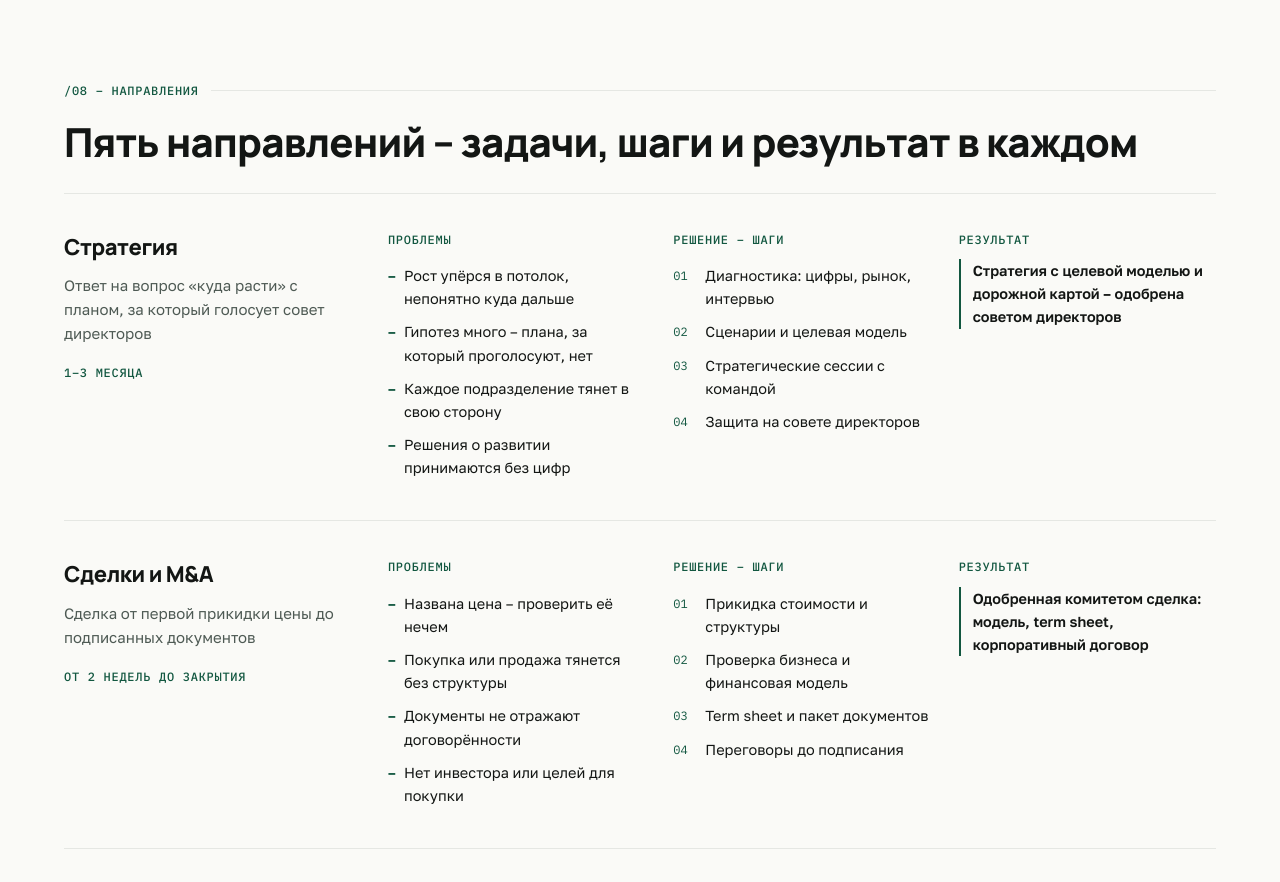
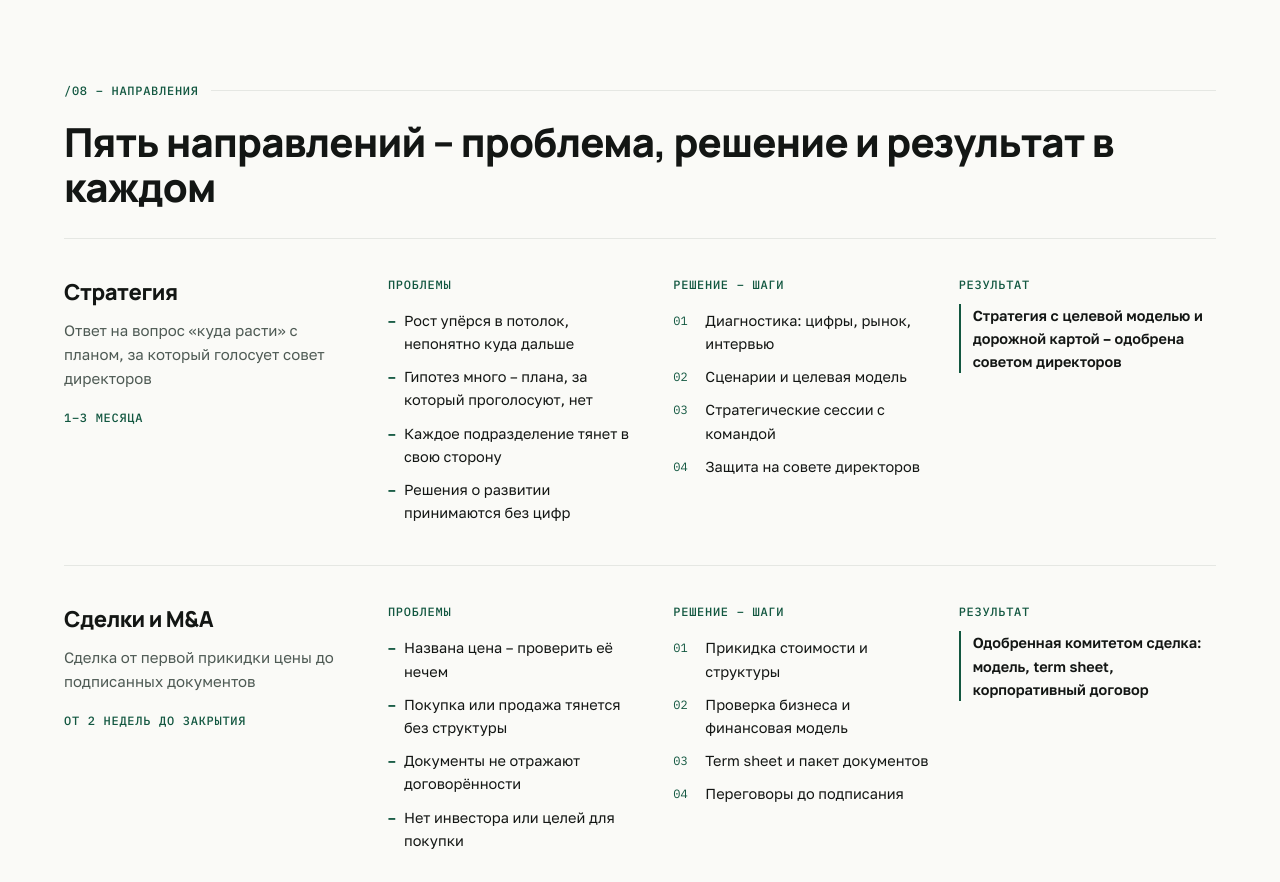
Before and after one commit to Babadzhanyan/portfolio, a plain HTML site: page index.html in a window 1280 px wide. Shown: the part 6760-7642 px from the top of the page. Drawn offline with Linux system fonts and the light colour scheme.

Commit message:
v11.1: section title aligned to framework
Co-Authored-By: Claude Fable 5 <noreply@anthropic.com>

```diff
--- a/index.html
+++ b/index.html
@@ -513,7 +513,7 @@ footer a:hover{color:var(--ink)}
 <section id="products" style="padding-top:24px">
   <div class="wrap">
     <div class="mono eyebrow">/08 – Направления</div>
-    <h2 class="reveal">Пять направлений – задачи, шаги и результат в каждом</h2>
+    <h2 class="reveal">Пять направлений – проблема, решение и результат в каждом</h2>
 
     <div class="dir reveal" style="margin-top:28px">
       <div class="dir-head"><h3>Стратегия</h3><p>Ответ на вопрос «куда расти» с планом, за который голосует совет директоров</p><span class="mono">1–3 месяца</span></div>
```
